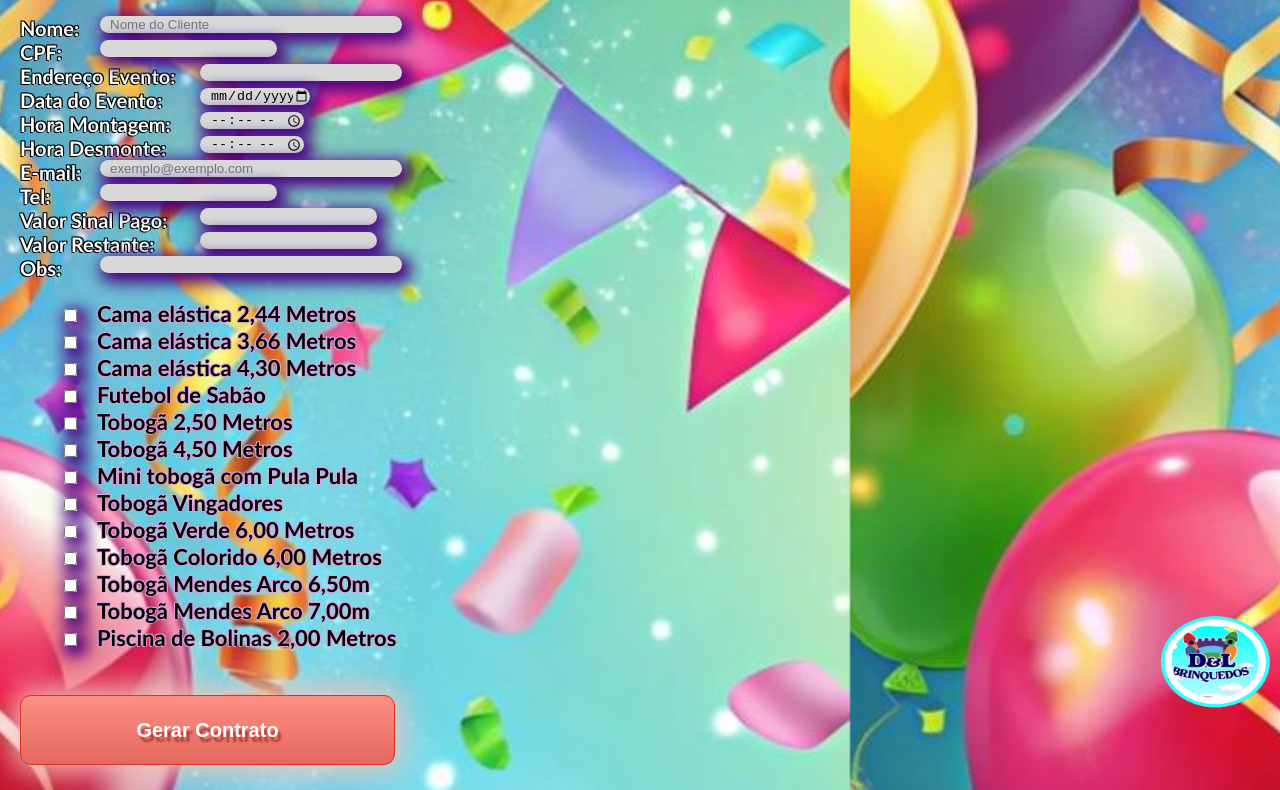
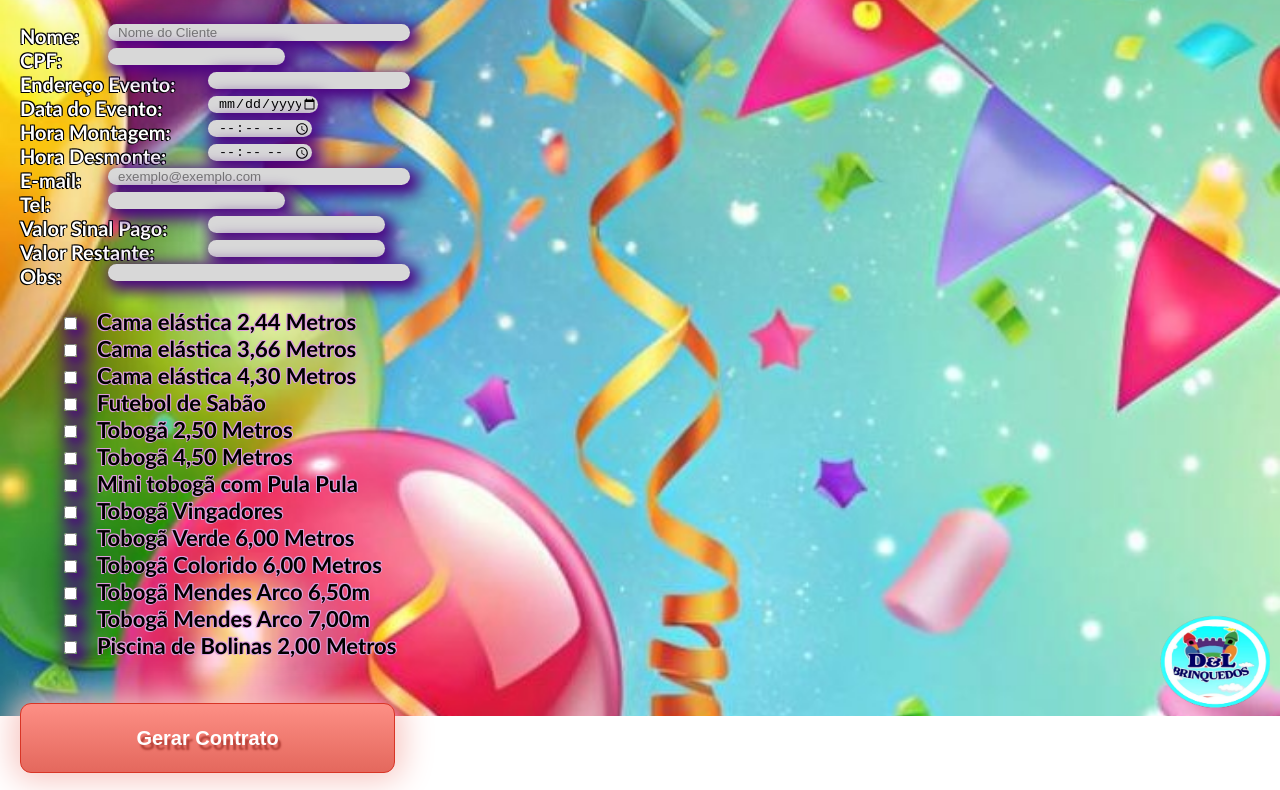
Before and after one commit to chainsawdier/delbrinquedos, a plain HTML site: page index.html in a window 1280 px wide. Shown: the part 84-874 px from the top of the page. After the commit the page ends 800 px from the top, so only its background shows below. Drawn offline with Linux system fonts and the light colour scheme.

Commit message:
Update style.css
teste css

```diff
--- a/style.css
+++ b/style.css
@@ -6,11 +6,14 @@ html {
 body {
     background-image: url("fundo2.jpg");
     background-size: cover;
-
     background-attachment: fixed;
     background-repeat: no-repeat;
     padding-left: 0px;
+    position: fixed;
+    top: 0;
     width: 100%;
+    height: 100%;
+    overflow: hidden;
   }
 
 
```
